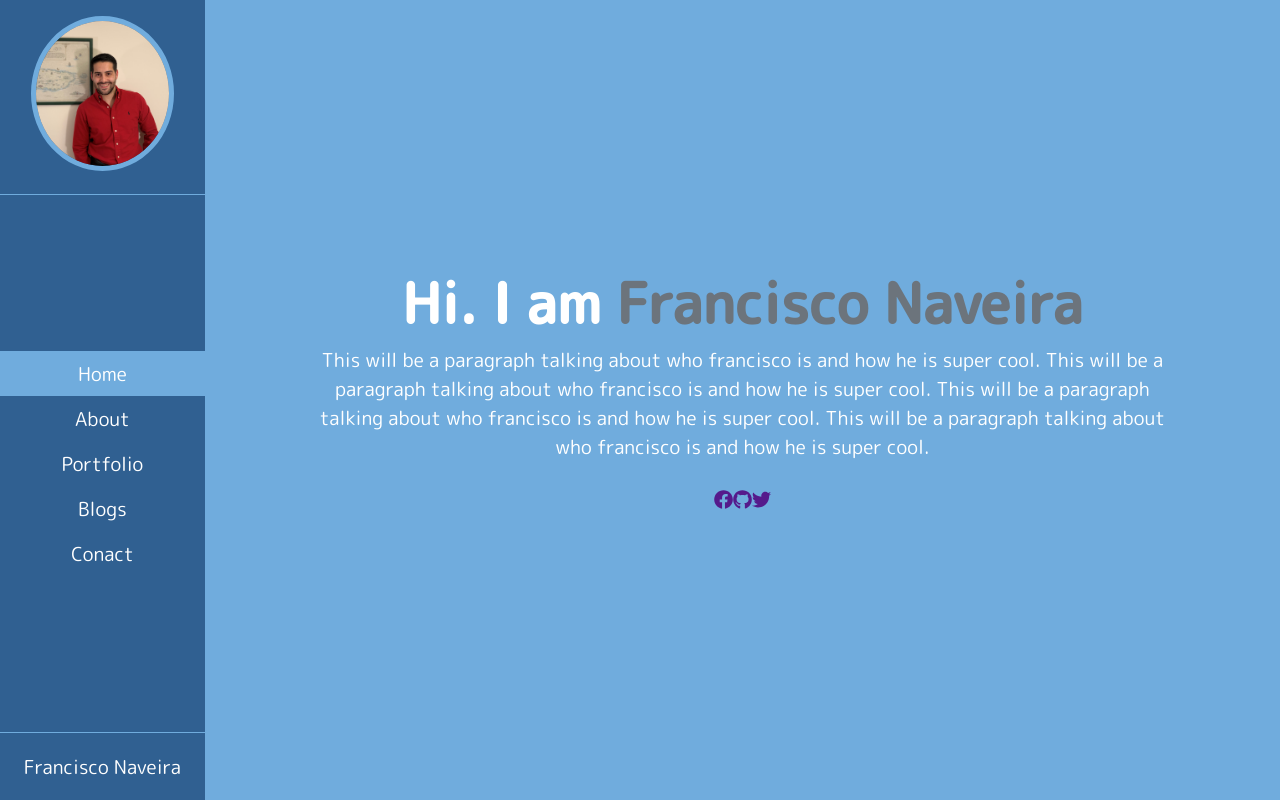
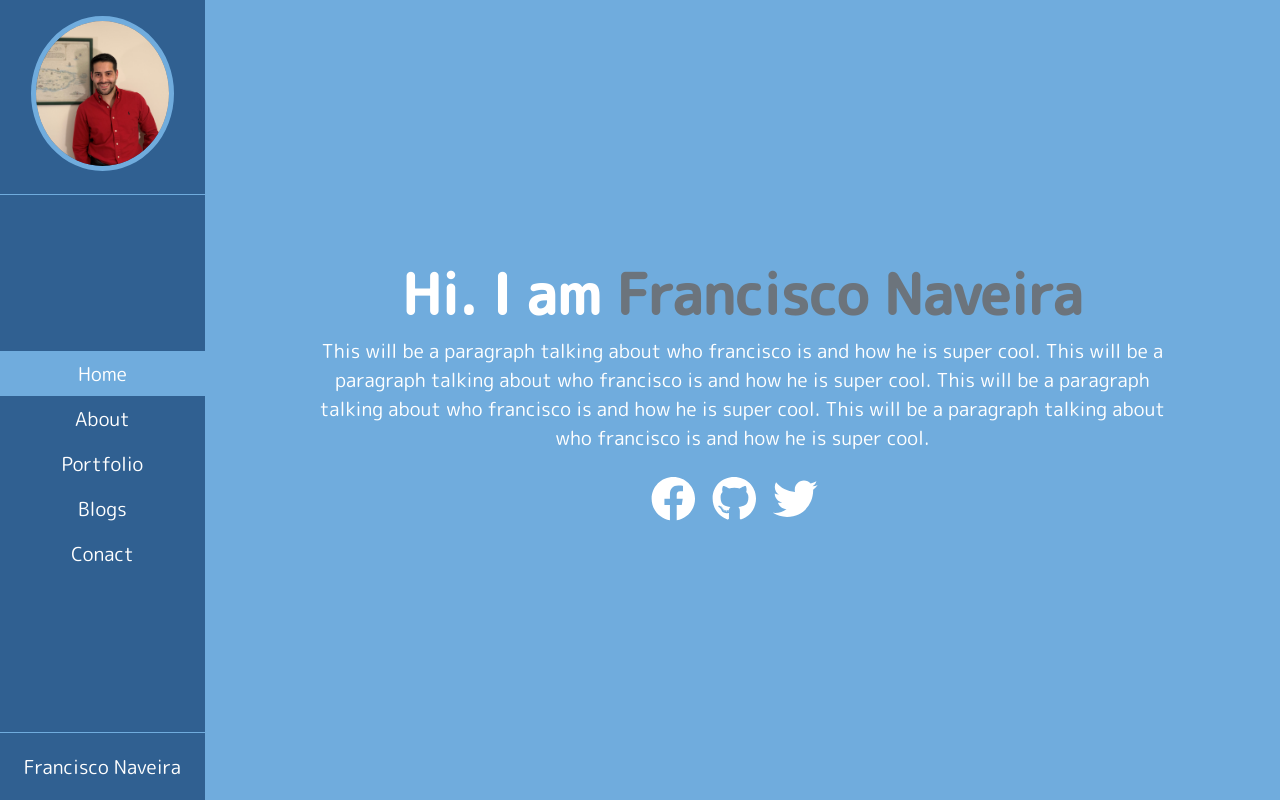
Before and after one commit to FranciscoNav/francisco-portfolio, a React (Create React App) app: page / in a window 1280 px wide. Built offline with nearby package versions, Linux system fonts and the light colour scheme.

Commit message:
Added styleing for brand logos

```diff
--- a/src/pages/HomePage.js
+++ b/src/pages/HomePage.js
@@ -20,13 +20,13 @@ function HomePage() {
                 </p>
                 <div className='icons'>
                     <Link className="icon-link">
-                        <FontAwesomeIcon icon={faFacebook} className="brand-icon"/>
+                        <FontAwesomeIcon icon={faFacebook} className="icon fb"/>
                     </Link>
                     <Link className="icon-link">
-                        <FontAwesomeIcon icon={faGithub} className="brand-icon"/>
+                        <FontAwesomeIcon icon={faGithub} className="icon git"/>
                     </Link>
                     <Link className="icon-link">
-                        <FontAwesomeIcon icon={faTwitter} className="brand-icon"/>
+                        <FontAwesomeIcon icon={faTwitter} className="icon tw"/>
                     </Link>
                 </div>
             </header>
--- a/src/styles/typography.scss
+++ b/src/styles/typography.scss
@@ -25,8 +25,19 @@
     justify-content: center;
     padding: 1.5rem 0;
     .icon-link{
-        .brand-icon{
-
+        margin-right: 1rem;
+        .icon{
+            font-size: 2.8rem;
+            color: rgb(255, 255, 255);
+        }
+        .fb:hover{
+            color: rgb(0, 59, 252);
+        }
+        .git:hover{
+            color: black;
+        }
+        .tw:hover{
+            color: rgb(0, 139, 252);
         }
     }
 }
```
